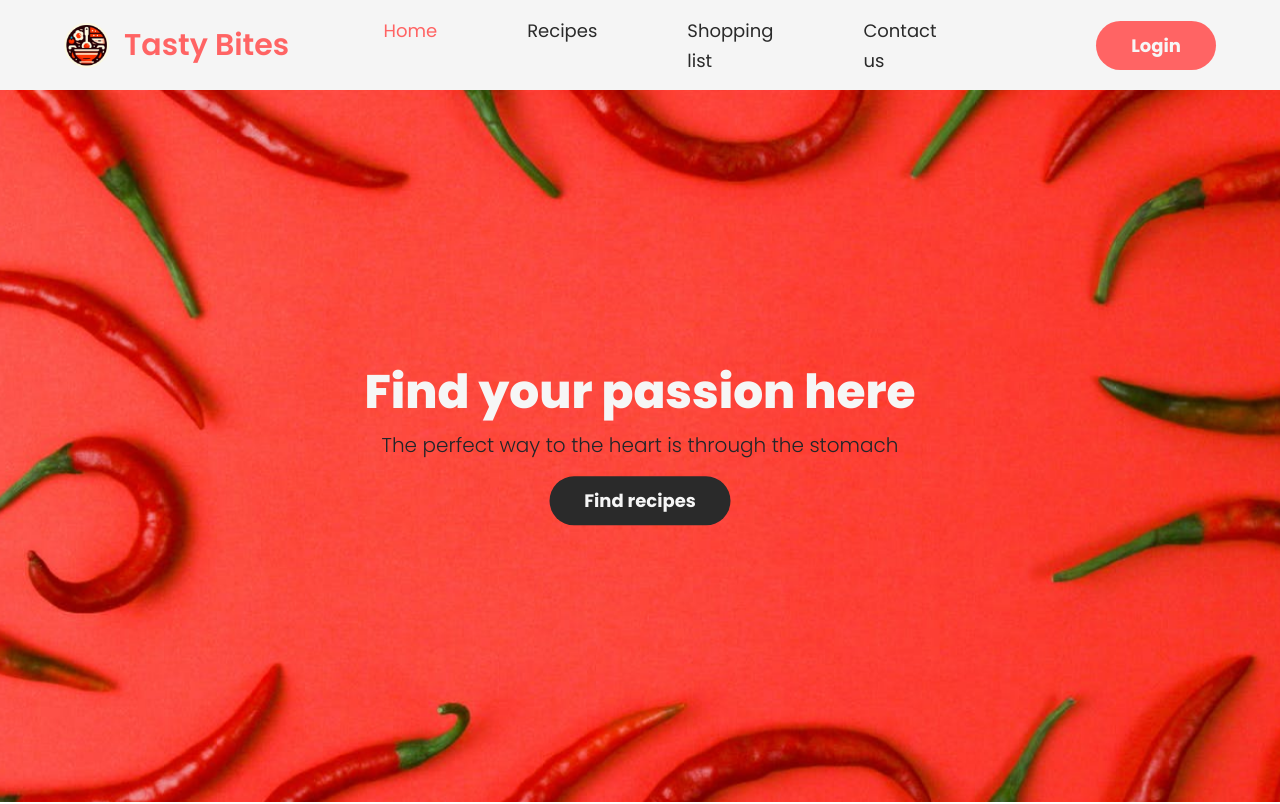
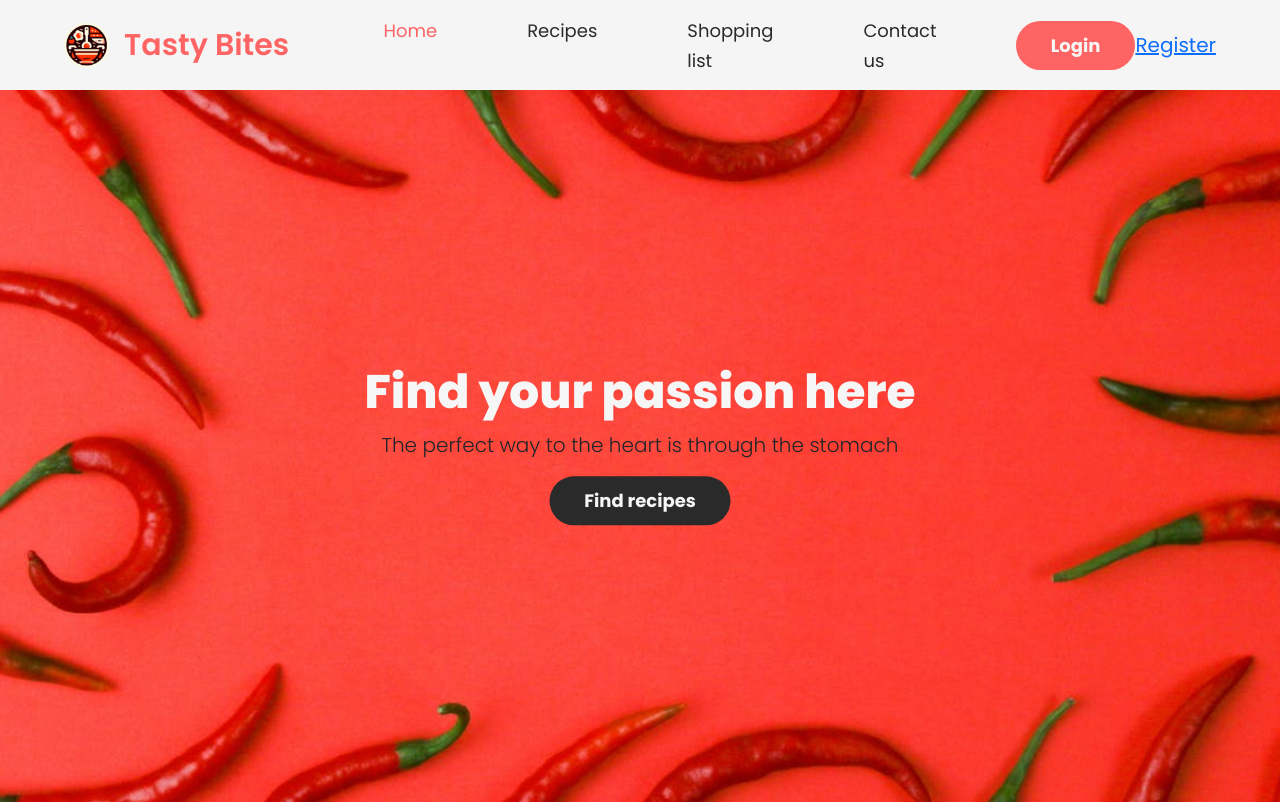
Before and after one commit to Nikola-02/tastybites, an Angular app: page / in a window 1280 px wide. Shown: the top 804 px of the page. Built offline with nearby package versions, Linux system fonts and the light colour scheme.

Commit message:
Added register btn and changed css for login btn

```diff
--- a/src/app/components/fixed/nav/nav.component.css
+++ b/src/app/components/fixed/nav/nav.component.css
@@ -55,11 +55,11 @@ header .my-container nav ul li a:hover {
 header .my-container nav ul li a.active {
   color: #ff6464;
 }
-header .my-container .contact-div {
+header .my-container .auth-div {
   width: 25%;
   text-align: end;
 }
-header .my-container .contact-div a {
+header .my-container .auth-div .login-btn {
   font-size: 18px;
   padding: 12px 35px;
   border-radius: 32px;
@@ -69,6 +69,6 @@ header .my-container .contact-div a {
   font-weight: 700;
   transition: 0.3s ease all;
 }
-header .my-container .contact-div a:hover {
+header .my-container .auth-div .login-btn:hover {
   background-color: #2a2a2a;
 }/*# sourceMappingURL=nav.component.css.map */
--- a/src/app/components/fixed/nav/nav.component.html
+++ b/src/app/components/fixed/nav/nav.component.html
@@ -31,8 +31,13 @@
         </li>
       </ul>
     </nav>
-    <div class="contact-div">
-      <a routerLink="/login" routerLinkActive="active">Login</a>
+    <div class="auth-div">
+      <a routerLink="/login" class="login-btn" routerLinkActive="active"
+        >Login</a
+      >
+      <a routerLink="/register" class="register-btn" routerLinkActive="active"
+        >Register</a
+      >
     </div>
   </div>
 </header>
--- a/src/app/components/fixed/nav/nav.component.scss
+++ b/src/app/components/fixed/nav/nav.component.scss
@@ -66,10 +66,10 @@ header {
         }
       }
     }
-    .contact-div {
+    .auth-div {
       width: 25%;
       text-align: end;
-      a {
+      .login-btn {
         font-size: 18px;
         padding: 12px 35px;
         border-radius: 32px;
@@ -82,6 +82,9 @@ header {
           background-color: $black;
         }
       }
+
+      .register-btn {
+      }
     }
   }
 }
--- a/src/app/components/recipes/recipes.component.css
+++ b/src/app/components/recipes/recipes.component.css
@@ -71,7 +71,6 @@ main .filters-recipe-comp .my-container .recipes-content .all-recipes {
   row-gap: 56px;
   -moz-column-gap: 50px;
        column-gap: 50px;
-  height: 714px;
 }
 main .filters-recipe-comp .my-container .recipes-content .pagination-div {
   margin-top: 30px;
```
Also changed, not shown: 1 other file (tests, documents, lock files or other folders).
